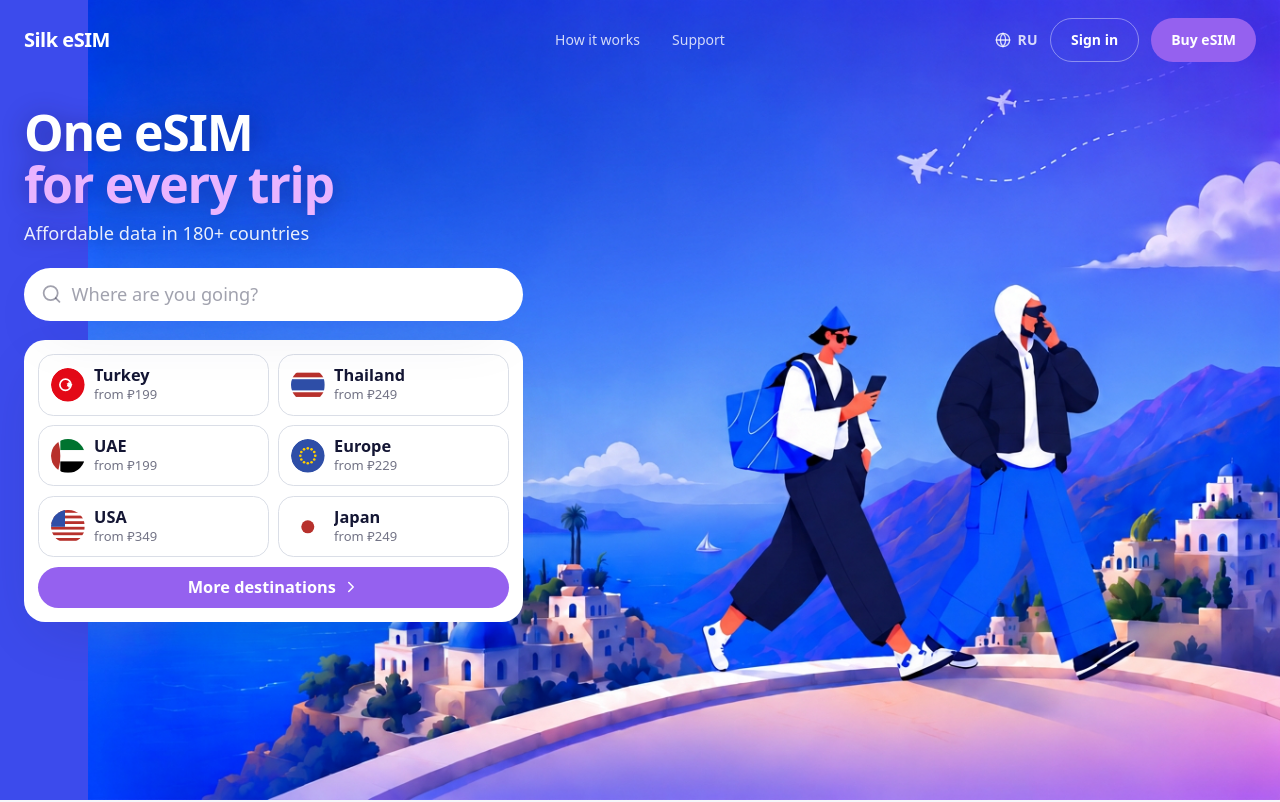
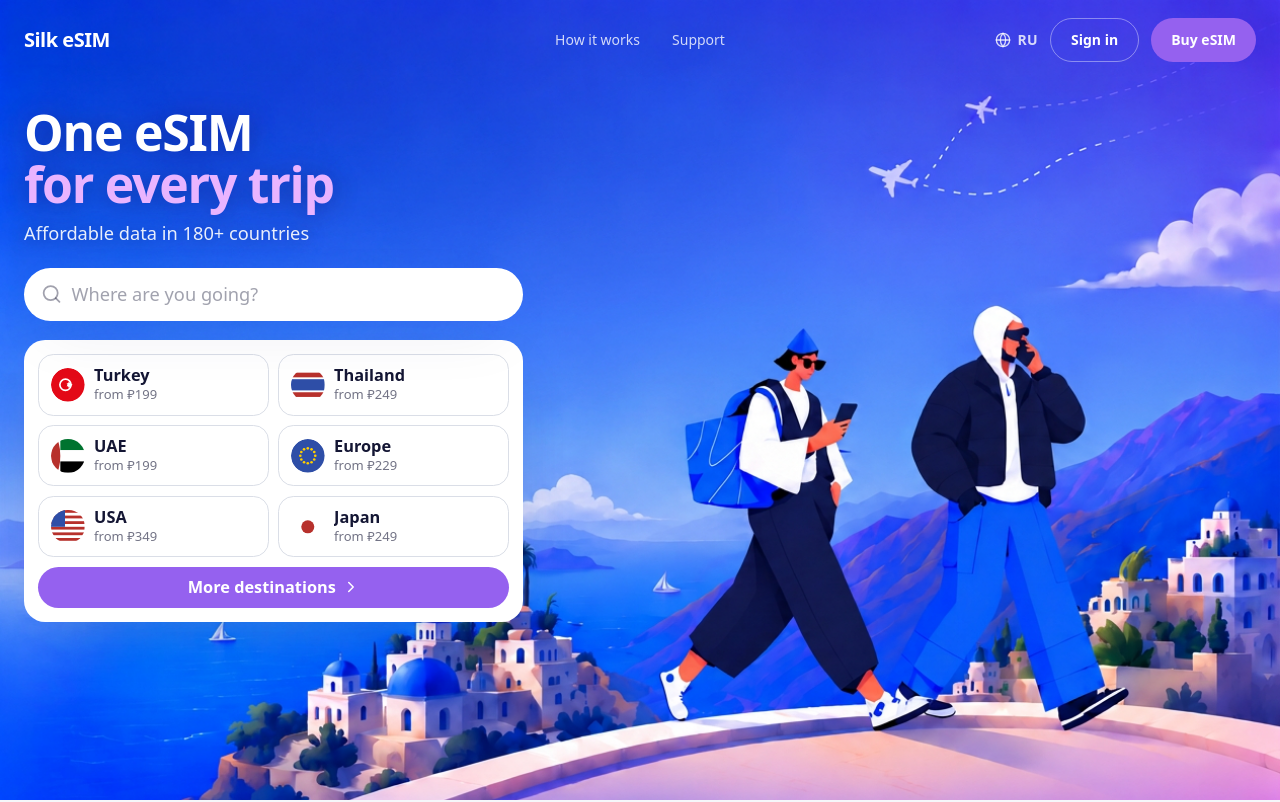
Before and after one commit to yatskovatatyana-dotcom/silk-esims, a React (Vite) app: page /hero-2 in a window 1280 px wide. Shown: the top 802 px of the page. Built offline with nearby package versions, Linux system fonts and the light colour scheme.

Commit message:
Changes
Co-authored-by: yatskovatatyana-dotcom <235263755+yatskovatatyana-dotcom@users.noreply.github.com>

```diff
--- a/src/components/Hero.tsx
+++ b/src/components/Hero.tsx
@@ -81,7 +81,7 @@ const Hero = (_props: HeroProps) => {
         <img
           src={heroBanner}
           alt="Silk eSIM — One eSIM for every trip"
-          className="block w-full h-auto md:absolute md:inset-0 md:h-full md:w-full md:object-contain md:object-right-top"
+          className="block w-full h-auto md:absolute md:inset-0 md:h-full md:w-full md:object-cover md:object-top"
           width={1536}
           height={1024}
         />
```
